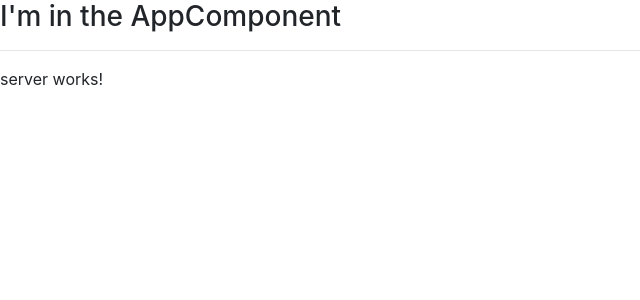
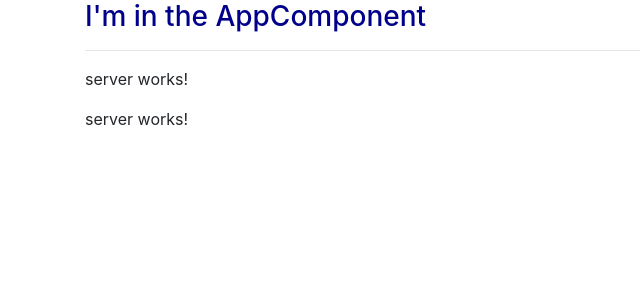
Before and after one commit to pcbimon/my-first-app, an Angular app: page / in a window 1280 px wide. Shown: the top 300 px of the page, without its empty margins (0-640 px from the left). Built offline with nearby package versions, Linux system fonts and the light colour scheme.

Commit message:
add servers component

```diff
--- a/src/app/app.component.css
+++ b/src/app/app.component.css
@@ -0,0 +1,3 @@
+h3{
+  color: darkblue;
+}
--- a/src/app/app.component.html
+++ b/src/app/app.component.html
@@ -1,3 +1,9 @@
-<h3>I'm in the AppComponent</h3>
-<hr>
-<app-server></app-server>
+<div class="container">
+  <div class="row">
+    <div class="col-md-12">
+      <h3>I'm in the AppComponent</h3>
+      <hr>
+      <app-servers></app-servers>
+    </div>
+  </div>
+</div>
--- a/src/app/app.module.ts
+++ b/src/app/app.module.ts
@@ -4,11 +4,13 @@ import { BrowserModule } from '@angular/platform-browser';
 
 import { AppComponent } from './app.component';
 import { ServerComponent } from './server/server.component';
+import { ServersComponent } from './servers/servers.component';
 
 @NgModule({
   declarations: [
     AppComponent,
-    ServerComponent
+    ServerComponent,
+    ServersComponent
   ],
   imports: [
     BrowserModule,
--- /dev/null
+++ b/src/app/servers/servers.component.html
@@ -0,0 +1,2 @@
+<app-server></app-server>
+<app-server></app-server>
--- /dev/null
+++ b/src/app/servers/servers.component.ts
@@ -0,0 +1,15 @@
+import { Component, OnInit } from '@angular/core';
+
+@Component({
+  selector: 'app-servers',
+  templateUrl: './servers.component.html',
+  styleUrls: ['./servers.component.css']
+})
+export class ServersComponent implements OnInit {
+
+  constructor() { }
+
+  ngOnInit(): void {
+  }
+
+}
```
Also changed, not shown: src/app/servers/servers.component.css (added), 1 other file (tests, documents, lock files or other folders).
